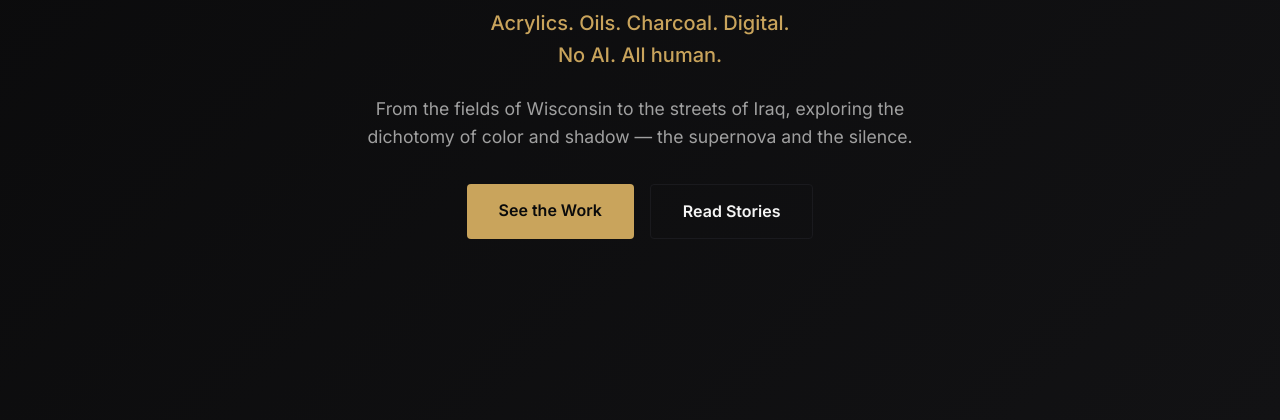
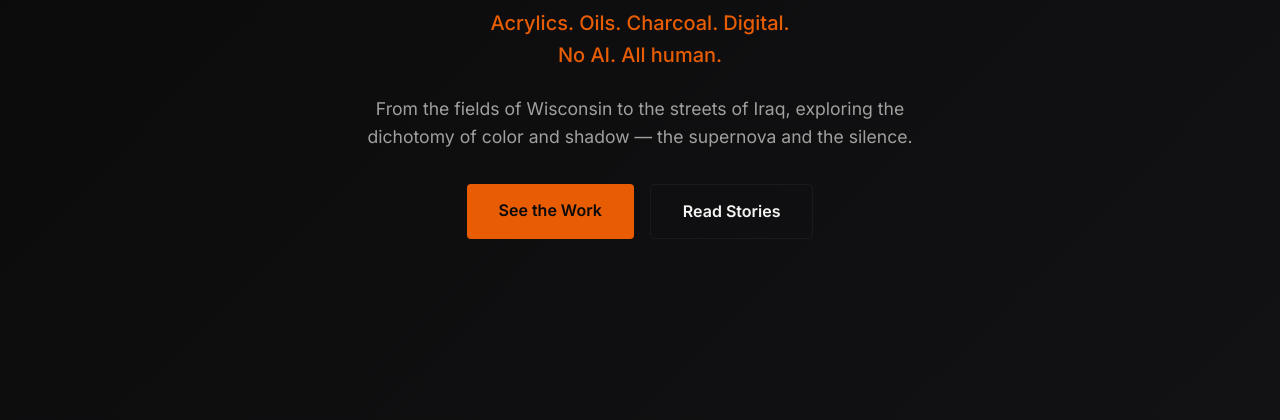
Before and after one commit to DutchnDrew/busted-boomstick, a plain HTML site: page index.html in a window 1280 px wide. Shown: the part 380-800 px from the top of the page. Drawn offline with Linux system fonts and the light colour scheme; files whose address does not match are found by name.

Commit message:
Set accent color to rust orange (user preference)

```diff
--- a/style.css
+++ b/style.css
@@ -4,8 +4,8 @@
     --bg-tertiary: #1a1a1e;
     --text-primary: #f5f5f5;
     --text-secondary: #a0a0a0;
-    --accent: #c9a45c;
-    --accent-hover: #d4b76a;
+    --accent: #e85d04; /* rust orange - user preference */
+    --accent-hover: #ff7a22;
 }
 
 * {
```
